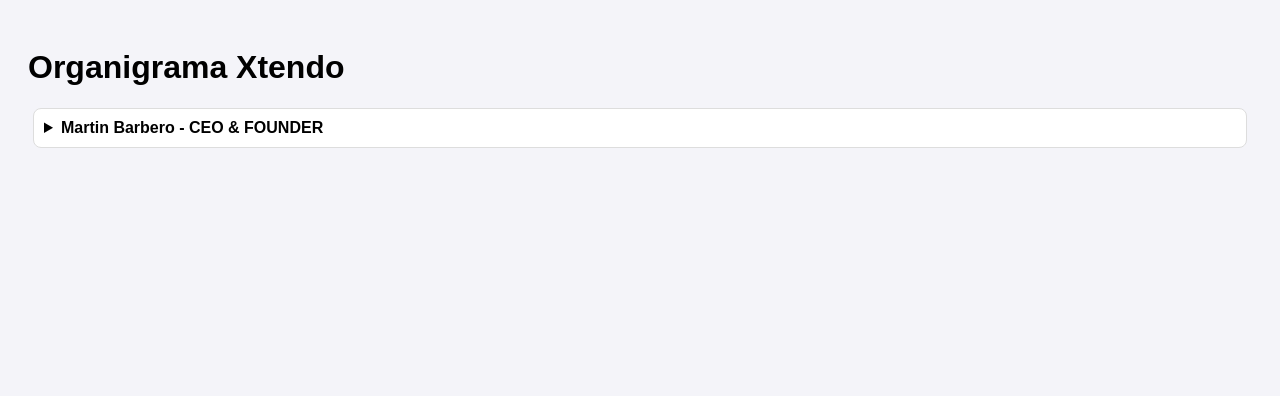
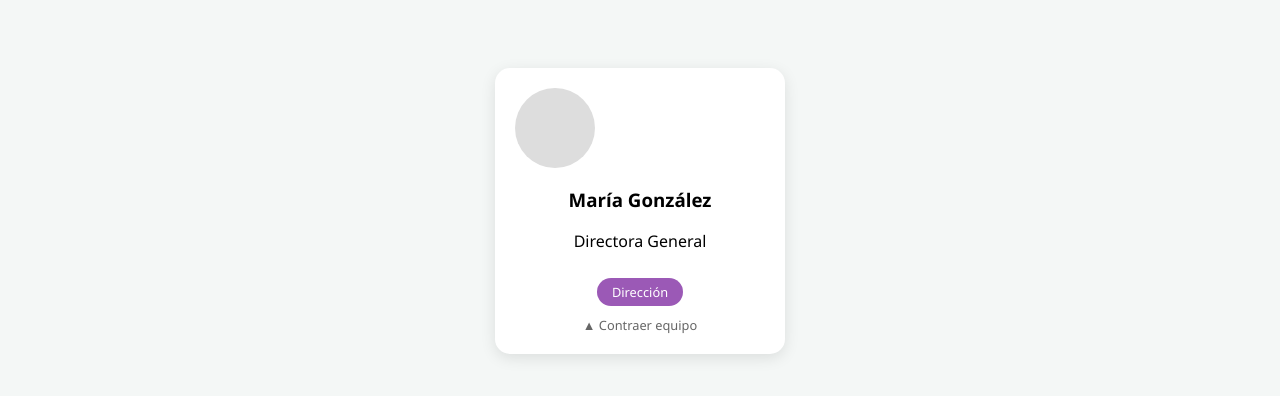
Before and after one commit to Skulred/xtendo_organigrama, a plain HTML site: page index.html in a window 1280 px wide. Drawn offline with Linux system fonts and the light colour scheme.

Commit message:
Update index.html

```diff
--- a/index.html
+++ b/index.html
@@ -2,31 +2,25 @@
 <html lang="es">
 <head>
     <meta charset="UTF-8">
-    <title>Organigrama Xtendo</title>
     <style>
-        /* CSS para el efecto de abrir/cerrar */
-        body { font-family: sans-serif; background: #f4f4f9; padding: 20px; }
-        details { background: white; padding: 10px; margin: 5px; border-radius: 8px; cursor: pointer; border: 1px solid #ddd; }
-        summary { font-weight: bold; }
-        .node { margin-left: 20px; border-left: 2px solid #1a3a5a; padding-left: 10px; }
+        body { font-family: 'Segoe UI', sans-serif; background: #f4f7f6; display: flex; justify-content: center; padding: 50px; }
+        .card { background: white; border-radius: 15px; padding: 20px; box-shadow: 0 4px 15px rgba(0,0,0,0.1); width: 250px; text-align: center; margin: 10px; }
+        .avatar { width: 80px; height: 80px; border-radius: 50%; background: #ddd; margin-bottom: 10px; }
+        .tag { display: inline-block; padding: 5px 15px; border-radius: 20px; color: white; font-size: 0.8em; margin-top: 10px; }
+        .btn-toggle { cursor: pointer; color: #666; font-size: 0.8em; margin-top: 10px; display: block; }
+        /* Colores según tu Figma */
+        .dir { background: #9b59b6; } .hr { background: #3498db; } .tech { background: #9b59b6; }
     </style>
 </head>
 <body>
-    <h1>Organigrama Xtendo</h1>
-    <div id="org-root">
-        <details>
-            <summary>Martin Barbero - CEO & FOUNDER</summary>
-            <div class="node">
-                <details>
-                    <summary>Brasil Sales Team</summary>
-                    <div class="node">Dario Machado - Country Manager</div>
-                </details>
-                <details>
-                    <summary>IT Area</summary>
-                    <div class="node">Matias de Zan - IT Planning</div>
-                </details>
-            </div>
-        </details>
+
+    <div class="card">
+        <div class="avatar"></div>
+        <h3>María González</h3>
+        <p>Directora General</p>
+        <div class="tag dir">Dirección</div>
+        <span class="btn-toggle">▲ Contraer equipo</span>
     </div>
+
 </body>
 </html>
```
